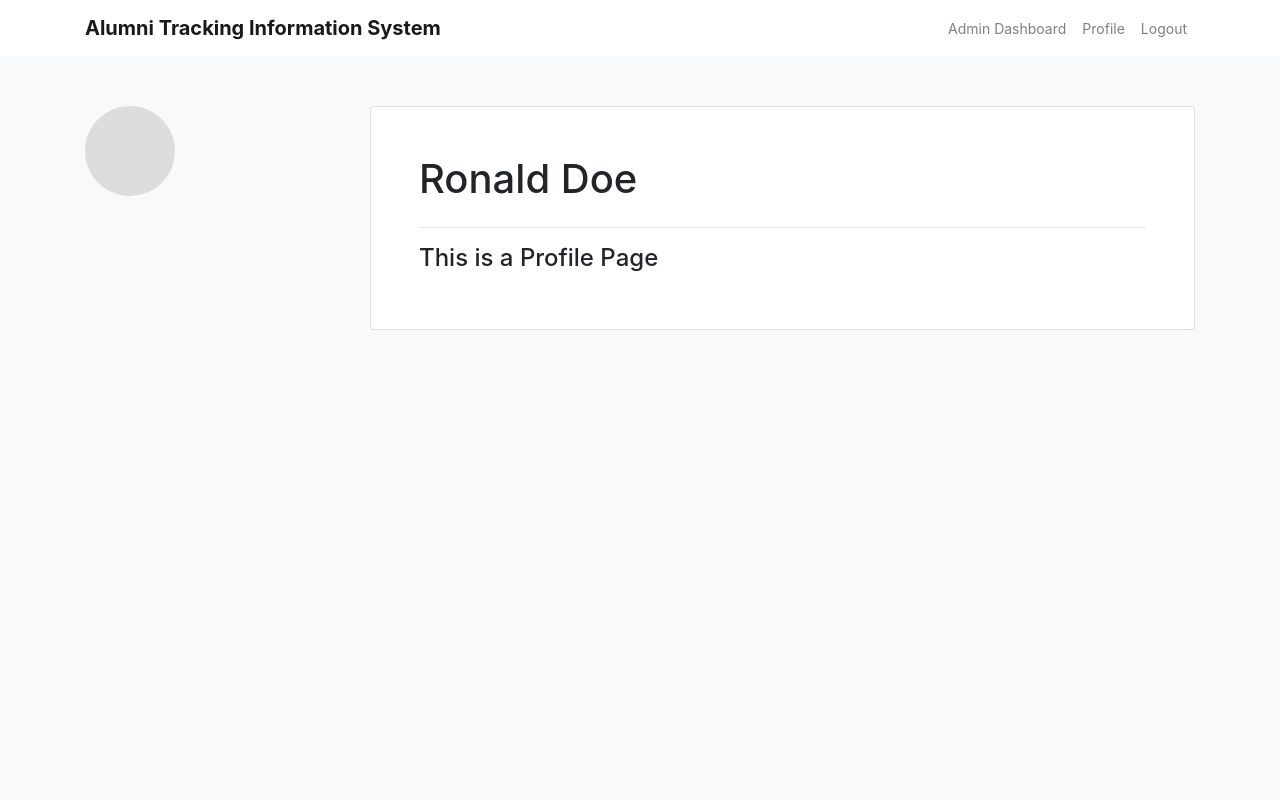
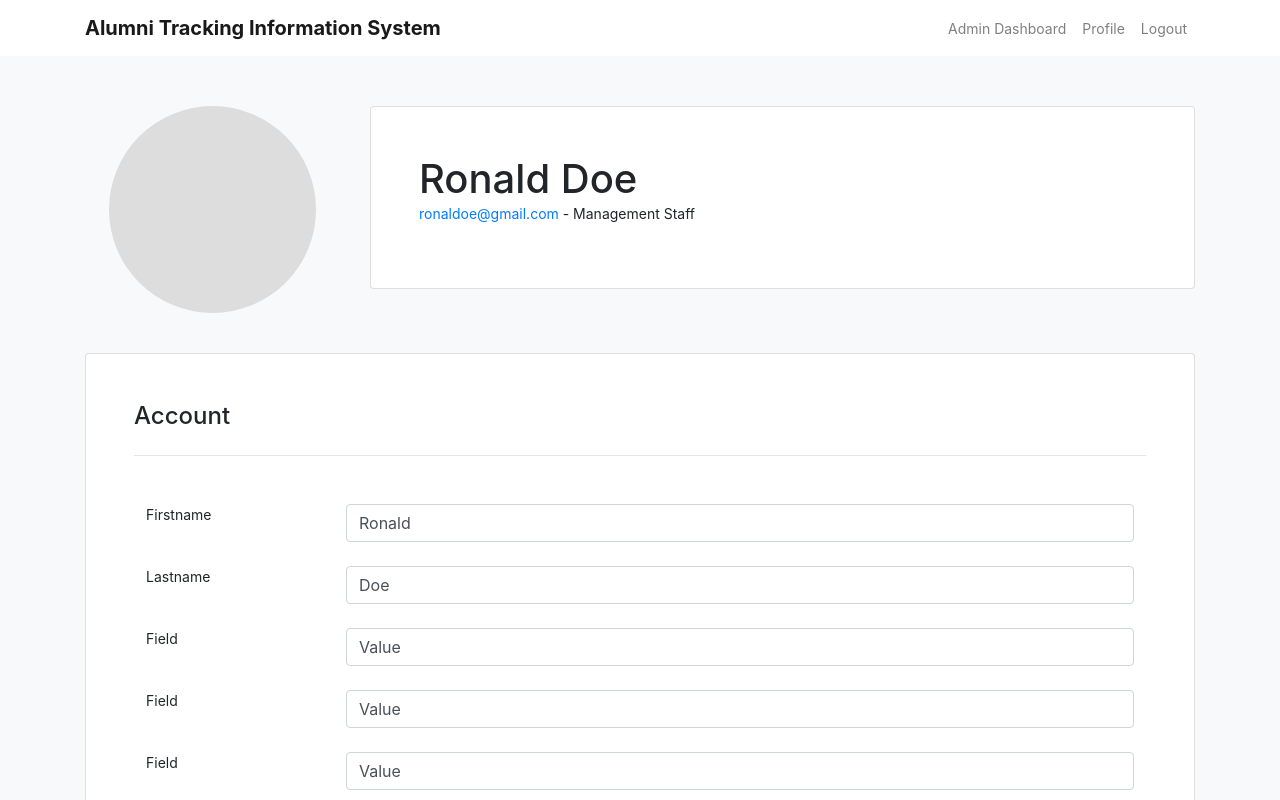
Before and after one commit to avillarubia2/alumni-tracking-information-system, a React (Create React App) app: page /profile in a window 1280 px wide. Shown: the top 800 px of the page. Built offline with nearby package versions, Linux system fonts and the light colour scheme.

Commit message:
alumnis and profile UI

```diff
--- a/package.json
+++ b/package.json
@@ -3,13 +3,15 @@
   "version": "0.1.0",
   "private": true,
   "dependencies": {
+    "@fortawesome/fontawesome-free": "^5.12.1",
     "@testing-library/jest-dom": "^4.2.4",
     "@testing-library/react": "^9.3.2",
     "@testing-library/user-event": "^7.1.2",
+    "bootstrap": "^4.3.1",
     "react": "^16.12.0",
-    "bootstrap": "^4.3.1",
     "react-bootstrap": "^1.0.0-beta.16",
     "react-dom": "^16.12.0",
+    "react-router-bootstrap": "^0.25.0",
     "react-router-dom": "^5.1.2",
     "react-scripts": "3.3.0"
   },
--- /dev/null
+++ b/src/components/sidebar/sidebar.css
@@ -0,0 +1,3 @@
+ul.nav li.active a {
+    color: #007bff;
+}
--- a/src/components/sidebar/sidebar.jsx
+++ b/src/components/sidebar/sidebar.jsx
@@ -1,28 +1,32 @@
 import React from 'react'
 import { Navbar } from 'react-bootstrap'
-import { Link } from 'react-router-dom'
+import { LinkContainer } from 'react-router-bootstrap'
+import '../../assets/css/dashboard.css'
+import '../sidebar/sidebar.css'
 import Thumbnail from '../thumbnail/thumbnail'
-
-import '../../assets/css/dashboard.css'
 
 const Sidebar = () => {
     return (
-        <Navbar bg="light" className="col-md-2 d-none d-md-block sidebar">
+        <Navbar bg="light" className="col-md-3 col-lg-2 d-none d-md-block sidebar">
             <div className="sidebar-sticky">
-                <div class="d-flex py-2 px-3">
-                    <h3><Thumbnail /> Ronald Doe</h3>
-                </div>
-                <ul className="nav flex-column">
-                    <li className="nav-item">
-                        <Link className="nav-link active" to="/admin/dashboard">Dashboard</Link>
-                    </li>
-                    <li>
-                        <Link className="nav-link" to="/admin/alumnis">Alumnis</Link>
-                    </li>
-                    <li>
-                        <Link className="nav-link" to="/admin/import">Import</Link>
-                    </li>
-                </ul>
+                <section>
+                    <div className="d-flex py-2 px-3">
+                        <h3><Thumbnail /> Ronald Doe</h3>
+                    </div>
+
+                    <ul className="nav flex-column">
+                        <LinkContainer to="/admin/dashboard">
+                            <li><a href="#" className="nav-link">Dashboard</a></li>
+                        </LinkContainer>
+                        <LinkContainer to="/admin/alumnis">
+                            <li><a href="#" className="nav-link">Alumnis</a></li>
+                        </LinkContainer>
+                        <LinkContainer to="/admin/import">
+                            <li><a href="#" className="nav-link">Import</a></li>
+                        </LinkContainer>
+                    </ul>
+
+                </section>
             </div>
         </Navbar>
     )
--- a/src/components/thumbnail/thumbnail.jsx
+++ b/src/components/thumbnail/thumbnail.jsx
@@ -9,10 +9,22 @@ const Thumbnail = ({size}) => {
         thumbSize = '60px'
     else if (size == 'xl')
         thumbSize = '90px'
+    else if (size == "contain")
+        thumbSize = "100%"
+
+    var thumbWidth = thumbSize
+    var thumbHeight = thumbSize
+    var thumbPadding = "0";
+
+    if (size == "contain") {
+        thumbHeight = "auto"
+        thumbPadding = "100% 0 0 0"
+    }
 
     const thumbStyle = {
-        width: thumbSize,
-        height: thumbSize,
+        width: thumbWidth,
+        height: thumbHeight,
+        padding: thumbPadding,
         backgroundColor: '#ddd',
         borderRadius: '50%',
         float: 'left',
--- a/src/index.js
+++ b/src/index.js
@@ -2,6 +2,7 @@ import React from 'react'
 import ReactDOM from 'react-dom'
 import './index.css'
 import './assets/css/vstyle.css'
+import '@fortawesome/fontawesome-free/css/all.css'
 import 'bootstrap/dist/css/bootstrap.min.css'
 import App from './App'
 import * as serviceWorker from './serviceWorker'
--- a/src/pages/admin/alumnis.jsx
+++ b/src/pages/admin/alumnis.jsx
@@ -1,12 +1,67 @@
 import React from 'react'
-import { Row, Col } from 'react-bootstrap'
+import { Col, FormControl, InputGroup, Row, Table } from 'react-bootstrap'
 
 const Alumnis = () => {
     return (
         <section>
             <Row>
+                <Col md="6" lg="4">
+                    <InputGroup className="mb-3">
+                        <InputGroup.Prepend>
+                        <InputGroup.Text id="search-icon"><i class="fas fa-search"></i></InputGroup.Text>
+                        </InputGroup.Prepend>
+                        <FormControl
+                        placeholder="Search..."
+                        aria-label="search"
+                        aria-describedby="search-icon"
+                        />
+                    </InputGroup>
+                </Col>
+            </Row>
+            <Row>
                 <Col>
-                    <h1>This is Alumnis Page</h1>
+                    <Table responsive>
+                        <thead>
+                            <tr>
+                            <th>#</th>
+                            <th>Table heading</th>
+                            <th>Table heading</th>
+                            <th>Table heading</th>
+                            <th>Table heading</th>
+                            <th>Table heading</th>
+                            <th>Table heading</th>
+                            </tr>
+                        </thead>
+                        <tbody>
+                            <tr>
+                            <td>1</td>
+                            <td>Table cell</td>
+                            <td>Table cell</td>
+                            <td>Table cell</td>
+                            <td>Table cell</td>
+                            <td>Table cell</td>
+                            <td>Table cell</td>
+                            </tr>
+                            <tr>
+                            <td>2</td>
+                            <td>Table cell</td>
+                            <td>Table cell</td>
+                            <td>Table cell</td>
+                            <td>Table cell</td>
+                            <td>Table cell</td>
+                            <td>Table cell</td>
+                            </tr>
+                            <tr>
+                            <td>3</td>
+                            <td>Table cell</td>
+                            <td>Table cell</td>
+                            <td>Table cell</td>
+                            <td>Table cell</td>
+                            <td>Table cell</td>
+                            <td>Table cell</td>
+                            </tr>
+                        </tbody>
+                    </Table>
                 </Col>
             </Row>
         </section>
--- a/src/pages/admin/dashboard.jsx
+++ b/src/pages/admin/dashboard.jsx
@@ -1,12 +1,45 @@
 import React from 'react'
-import { Row, Col } from 'react-bootstrap'
+import { Row, Col, Card } from 'react-bootstrap'
 
 const Dashboard = () => {
     return (
         <section>
+            <Row className="mb-4 row-eq-height">
+                <Col>
+                    <Card className="h-100">
+                        <section>
+
+                        </section>
+                    </Card>
+                </Col>
+                <Col>
+                    <Row className="mb-4">
+                        <Col>
+                            <Card>
+                                <section>
+
+                                </section>
+                            </Card>
+                        </Col>
+                    </Row>
+                    <Row>
+                        <Col>
+                            <Card>
+                                <section>
+
+                                </section>
+                            </Card>
+                        </Col>
+                    </Row>
+                </Col>
+            </Row>
             <Row>
                 <Col>
-                    <h1>This is Dashboard Page</h1>
+                    <Card>
+                        <section>
+
+                        </section>
+                    </Card>
                 </Col>
             </Row>
         </section>
--- a/src/pages/profile.jsx
+++ b/src/pages/profile.jsx
@@ -1,21 +1,64 @@
 import React from 'react'
-import { Row, Col, Card } from 'react-bootstrap'
+import { Card, Col, Row, Table, FormControl, Button } from 'react-bootstrap'
 import Thumbnail from '../components/thumbnail/thumbnail'
 
 const Profile = () => {
     return (
-        <Row>
-            <Col lg="3">
-                <Thumbnail size="xl" />
+        <>
+        <Row className="mb-4">
+            <Col sm="3" className="mb-3">
+                <div class="px-0 md-sm-2 px-lg-4">
+                    <Thumbnail size="contain" />
+                </div>
             </Col>
             <Col>
                 <Card className="p-5">
-                    <h1>Ronald Doe</h1>
-                    <hr />
-                    <h4>This is a Profile Page</h4>
+                    <h1 className="mb-0">Ronald Doe</h1>
+                    <p><span class="text-primary">ronaldoe@gmail.com</span> - Management Staff</p>
                 </Card>
             </Col>
         </Row>
+        <Row>
+            <Col>
+                <Card className="p-5">
+                    <h4>Account</h4>
+                    <hr />
+
+                    <Card.Body className="px-0">
+                        <Table responsive borderless>
+                            <tbody>
+                                <tr>
+                                    <td style={{width:"200px"}}>Firstname</td>
+                                    <td><FormControl value="Ronald" placeholder="Firstname"/></td>
+                                </tr>
+                                <tr>
+                                    <td style={{width:"200px"}}>Lastname</td>
+                                    <td><FormControl value="Doe" placeholder="Lastname"/></td>
+                                </tr>
+                                <tr>
+                                    <td style={{width:"200px"}}>Field </td>
+                                    <td><FormControl value="Value" placeholder="Value"/></td>
+                                </tr>
+                                <tr>
+                                    <td style={{width:"200px"}}>Field </td>
+                                    <td><FormControl value="Value" placeholder="Value"/></td>
+                                </tr>
+                                <tr>
+                                    <td style={{width:"200px"}}>Field </td>
+                                    <td><FormControl value="Value" placeholder="Value"/></td>
+                                </tr>
+                            </tbody>
+                        </Table>
+
+                        <div className="text-right px-3">
+                            <Button variant="primary">Save</Button>
+                        </div>
+                    </Card.Body>
+                </Card>
+
+            </Col>
+        </Row>
+        </>
     )
 }
 
```
Also changed, not shown: 1 other file (tests, documents, lock files or other folders).
